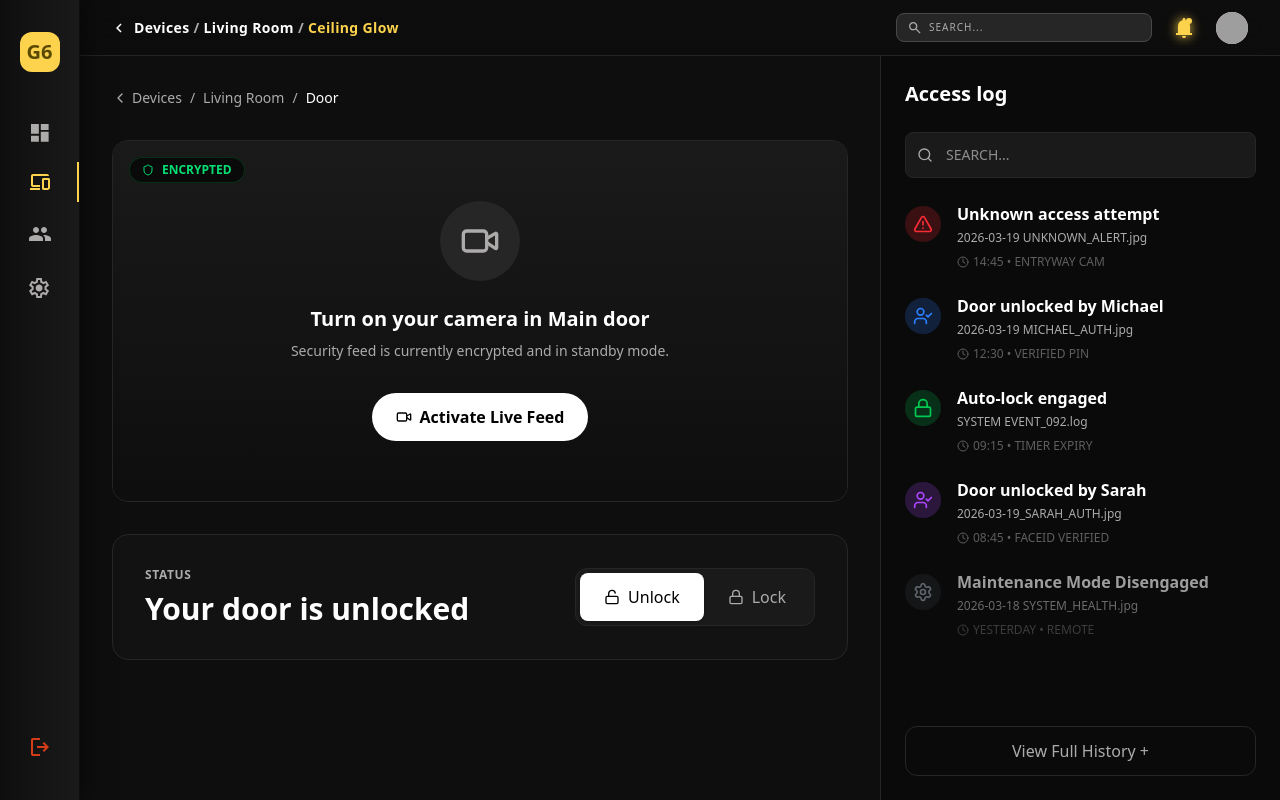
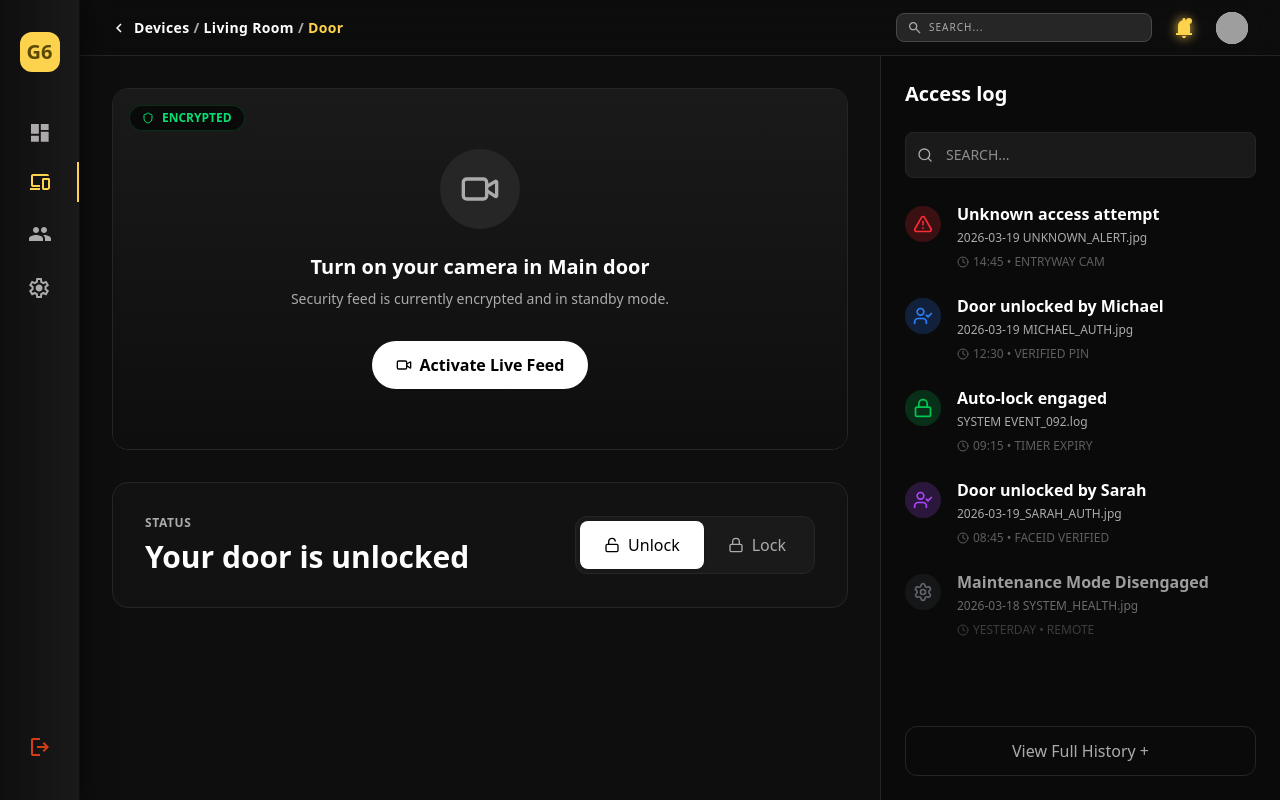
Before and after one commit to tthailong/g6_yolohome, a Next.js app in the folder frontend/: page /devices/door in a window 1280 px wide. Built offline with nearby package versions, Linux system fonts and the light colour scheme; no server answers; grey boxes are pictures that could not be loaded.

Commit message:
fix: resolve duplicate breadcrumbs and make LightTopNav dynamic

```diff
--- a/frontend/app/devices/door/page.tsx
+++ b/frontend/app/devices/door/page.tsx
@@ -30,23 +30,12 @@ export default function SmartDoorPage() {
         <LightTopNav
           showNotifications={showRightPanel}
           onToggleNotifications={() => setShowRightPanel((v) => !v)}
+          title="Door"
         />
 
         <main className="flex-1 mt-14 overflow-hidden flex flex-row">
           {/* Main Content Area */}
           <div className="flex-1 flex flex-col p-8 overflow-y-auto transition-all duration-300">
-
-            {/* Breadcrumb */}
-            <div className="flex items-center text-[#ADAAAA] text-sm mb-8">
-              <Link href="/devices" className="flex items-center hover:text-white transition-colors">
-                <ChevronLeft className="w-4 h-4 mr-1" />
-                Devices
-              </Link>
-              <span className="mx-2">/</span>
-              <span>Living Room</span>
-              <span className="mx-2">/</span>
-              <span className="text-white font-medium">Door</span>
-            </div>
 
             {/* Camera Feed Section */}
             <div className="bg-[#121212] border border-[#262626] rounded-2xl overflow-hidden mb-8 relative">
--- a/frontend/app/devices/lamp/page.tsx
+++ b/frontend/app/devices/lamp/page.tsx
@@ -72,6 +72,7 @@ export default function SmartLightPage() {
         <LightTopNav
           showNotifications={false}
           onToggleNotifications={() => {}}
+          title="Main Chandelier"
         />
 
         <main className="flex-1 mt-14 overflow-hidden flex flex-row relative">
--- a/frontend/components/dashboard/LightTopNav.tsx
+++ b/frontend/components/dashboard/LightTopNav.tsx
@@ -5,9 +5,11 @@ import Link from "next/link";
 export default function LightTopNav({
   showNotifications = true,
   onToggleNotifications,
+  title = "Ceiling Glow",
 }: {
   showNotifications?: boolean;
   onToggleNotifications?: () => void;
+  title?: string;
 }) {
   return (
     <header
@@ -31,7 +33,7 @@ export default function LightTopNav({
           <span className="text-[#ADAAAA] mx-1">/</span>
           <span className="text-white">Living Room</span>
           <span className="text-[#ADAAAA] mx-1">/</span>
-          <span style={{ color: "#FDD34D" }}>Ceiling Glow</span>
+          <span style={{ color: "#FDD34D" }}>{title}</span>
         </div>
       </div>
 
```
